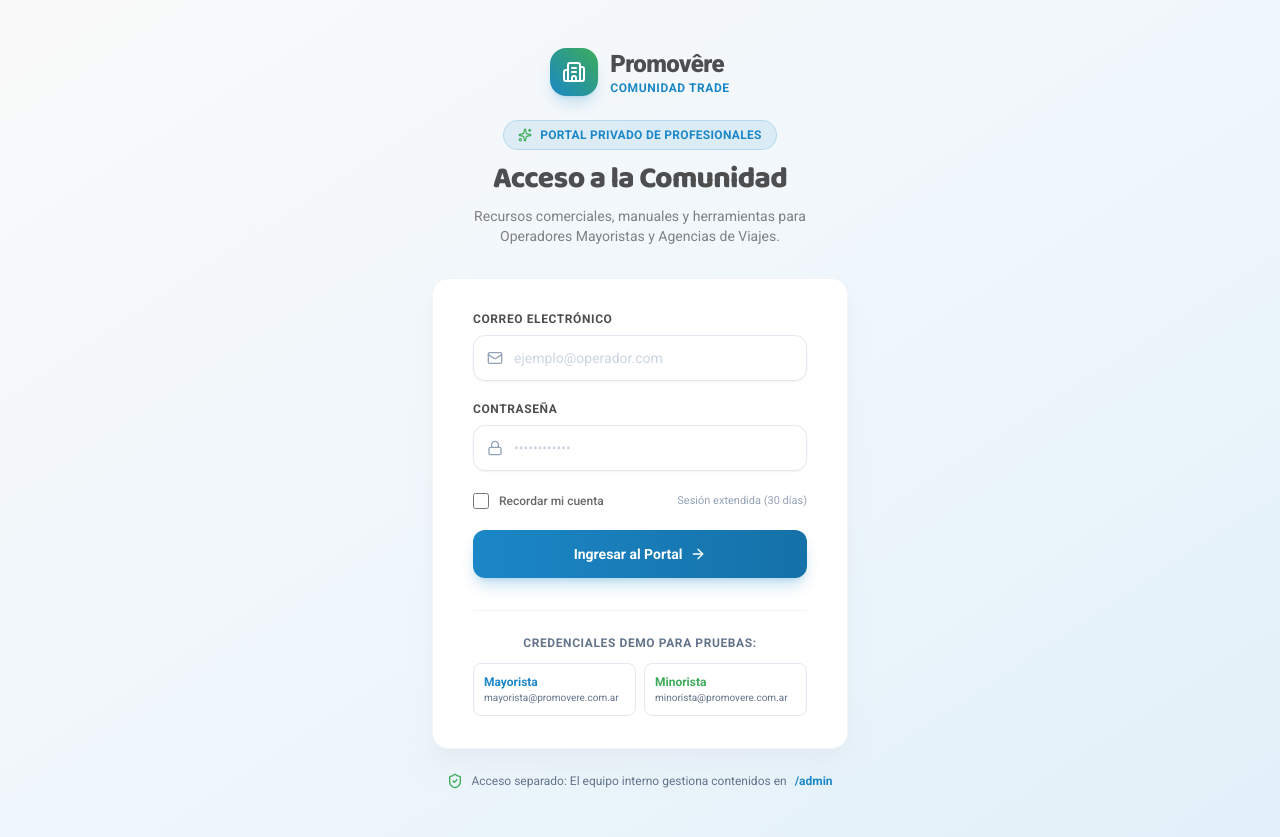
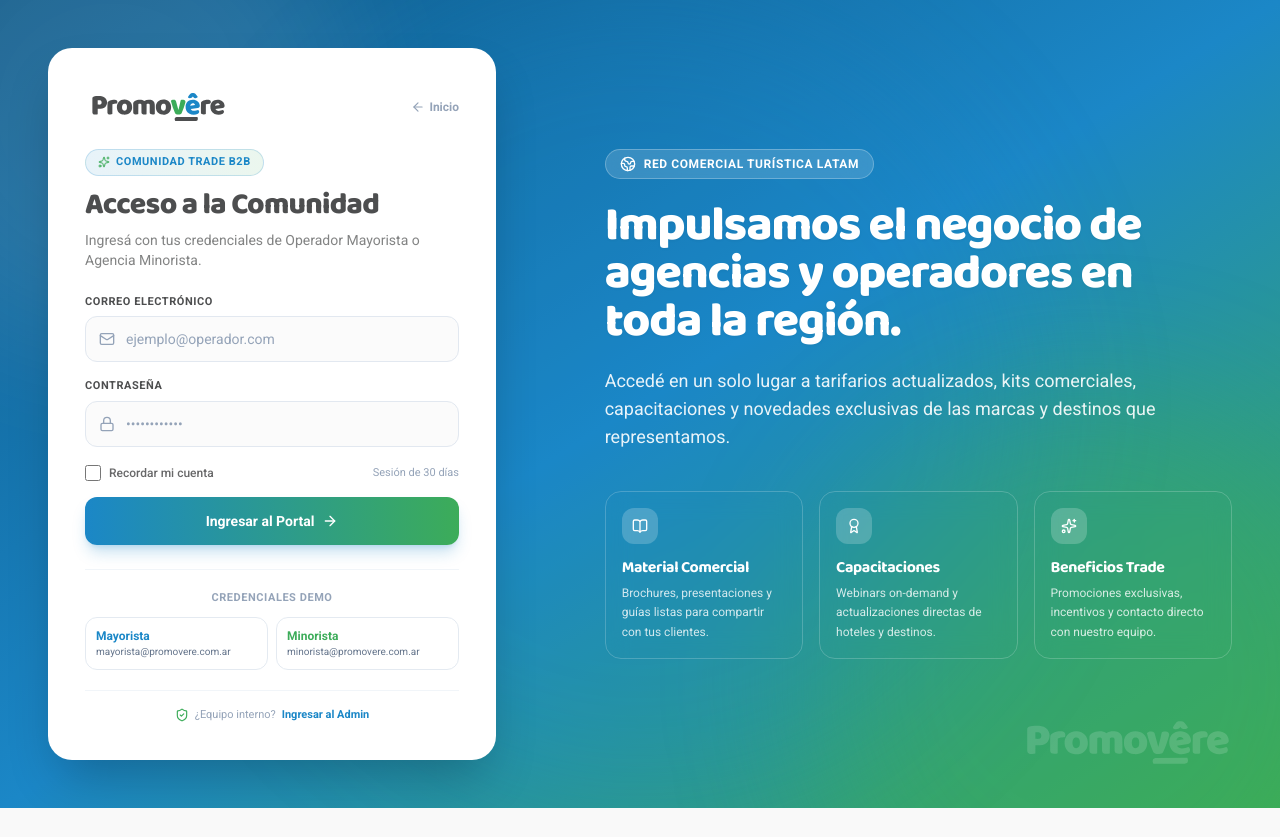
Before and after one commit to morsipan/promovere-plataforma, a Next.js app: page /comunidad/login in a window 1280 px wide. After the commit the page ends 808 px from the top, so only its background shows below. Built offline with nearby package versions, Linux system fonts and the light colour scheme.

Commit message:
feat(branding): apply official Promovere logo to admin login and brand gradient left-card layout to comunidad login

```diff
--- a/app/(frontend)/comunidad/login/page.tsx
+++ b/app/(frontend)/comunidad/login/page.tsx
@@ -3,7 +3,18 @@
 import { useState, useEffect } from 'react';
 import { useRouter } from 'next/navigation';
 import Link from 'next/link';
-import { Lock, Mail, ArrowRight, ShieldCheck, AlertCircle, Sparkles, Building2 } from 'lucide-react';
+import {
+  Lock,
+  Mail,
+  ArrowRight,
+  ShieldCheck,
+  AlertCircle,
+  Sparkles,
+  Globe2,
+  BookOpen,
+  Award,
+  ArrowLeft,
+} from 'lucide-react';
 
 const REMEMBERED_EMAIL_KEY = 'promovere_remembered_email';
 
@@ -57,7 +68,6 @@ export default function ComunidadLoginPage() {
         // Ignorar errores de storage
       }
 
-      // Redirigir al dashboard protegido de la comunidad
       router.push('/comunidad/dashboard');
       router.refresh();
     } catch (err: any) {
@@ -74,56 +84,90 @@ export default function ComunidadLoginPage() {
   };
 
   return (
-    <div className="min-h-screen bg-gradient-to-br from-[#f9f9f9] via-[#f0f7fc] to-[#e1f0f9] flex flex-col justify-center py-12 sm:px-6 lg:px-8">
-      <div className="sm:mx-auto sm:w-full sm:max-w-md text-center px-4">
-        {/* Logo Institucional */}
-        <Link href="/" className="inline-flex items-center gap-3 mb-6 group">
-          <div className="w-12 h-12 rounded-2xl bg-gradient-to-tr from-[#1b87c7] to-[#3cac59] flex items-center justify-center shadow-lg shadow-[#1b87c7]/20 group-hover:scale-105 transition-transform">
-            <Building2 className="w-6 h-6 text-white" />
-          </div>
-          <div className="text-left">
-            <span className="text-2xl font-black text-[#4d4e4f] tracking-tight block">
-              Promovêre
-            </span>
-            <span className="text-xs font-semibold text-[#1b87c7] uppercase tracking-wider block">
-              Comunidad Trade
-            </span>
-          </div>
+    <div className="relative min-h-screen w-full overflow-hidden bg-gradient-to-br from-[#0e5a8a] via-[#1b87c7] to-[#3cac59] flex items-center">
+      {/* Iluminación ambiental y formas sutiles de marca */}
+      <div
+        aria-hidden="true"
+        className="pointer-events-none absolute -top-32 -left-32 w-[30rem] h-[30rem] rounded-full bg-white/10 blur-3xl"
+      />
+      <div
+        aria-hidden="true"
+        className="pointer-events-none absolute -bottom-40 -right-24 w-[36rem] h-[36rem] rounded-full bg-[#3cac59]/40 blur-3xl"
+      />
+      <div
+        aria-hidden="true"
+        className="pointer-events-none absolute top-1/2 left-1/2 -translate-x-1/2 -translate-y-1/2 w-[50rem] h-[50rem] rounded-full bg-[#1b87c7]/20 blur-3xl"
+      />
+
+      {/* Marca de agua sutil del logo oficial en blanco */}
+      <img
+        src="/assets/SVG/logo-footer.svg"
+        alt=""
+        aria-hidden="true"
+        className="pointer-events-none select-none hidden lg:block absolute bottom-8 right-10 w-56 opacity-15"
+      />
+
+      {/* Contenedor principal centrado verticalmente: Caja blanca a la izquierda + Branding a la derecha */}
+      <div className="relative z-10 w-full max-w-7xl mx-auto px-4 sm:px-6 lg:px-12 py-10 sm:py-12">
+        <div className="grid grid-cols-1 lg:grid-cols-12 gap-10 lg:gap-14 items-center">
+          {/* =================================================================
+              LATERAL IZQUIERDO: Caja blanca centrada verticalmente para acceder
+             ================================================================= */}
+          <div className="lg:col-span-5 w-full max-w-md mx-auto lg:mx-0">
+            <div className="bg-white rounded-3xl shadow-2xl shadow-black/25 p-7 sm:p-9 border border-white/80">
+              {/* Encabezado con Logo Oficial de Promovêre */}
+              <div className="mb-6">
+                <div className="flex items-center justify-between mb-5">
+                  <Link href="/" className="inline-block group" aria-label="Volver al inicio de Promovêre">
+                    <img
+                      src="/assets/SVG/logo-principal.svg"
+                      alt="Promovêre"
+                      className="h-10 sm:h-11 w-auto object-contain transition-transform duration-200 group-hover:scale-[1.02]"
+                    />
                   </Link>
-
-        {/* Badge & Título */}
-        <div className="inline-flex items-center gap-2 px-3.5 py-1.5 rounded-full bg-[#1b87c7]/10 border border-[#1b87c7]/20 text-[#1b87c7] text-xs font-bold mb-3 uppercase tracking-wide">
-          <Sparkles className="w-3.5 h-3.5 text-[#3cac59]" />
-          Portal Privado de Profesionales
+                  <Link
+                    href="/"
+                    className="inline-flex items-center gap-1 text-xs font-semibold text-slate-400 hover:text-[#1b87c7] transition-colors"
+                  >
+                    <ArrowLeft className="w-3.5 h-3.5" />
+                    <span>Inicio</span>
+                  </Link>
                 </div>
 
-        <h2 className="text-2xl sm:text-3xl font-extrabold text-[#4d4e4f] tracking-tight">
+                <div className="inline-flex items-center gap-1.5 px-3 py-1 rounded-full bg-gradient-to-r from-[#1b87c7]/10 to-[#3cac59]/10 border border-[#1b87c7]/20 text-[#1b87c7] text-[11px] font-bold uppercase tracking-wider mb-3">
+                  <Sparkles className="w-3 h-3 text-[#3cac59]" />
+                  <span>Comunidad Trade B2B</span>
+                </div>
+
+                <h1 className="font-baloo text-2xl sm:text-3xl font-extrabold text-[#4d4e4f] tracking-tight leading-tight">
                   Acceso a la Comunidad
-        </h2>
-        <p className="mt-2 text-sm text-[#4d4e4f]/70 max-w-sm mx-auto">
-          Recursos comerciales, manuales y herramientas para Operadores Mayoristas y Agencias de Viajes.
+                </h1>
+                <p className="mt-1.5 text-xs sm:text-sm text-[#4d4e4f]/70 leading-relaxed">
+                  Ingresá con tus credenciales de Operador Mayorista o Agencia Minorista.
                 </p>
               </div>
 
-      <div className="mt-8 sm:mx-auto sm:w-full sm:max-w-md px-4">
-        <div className="bg-white py-8 px-6 shadow-xl shadow-slate-200/50 rounded-2xl sm:px-10 border border-slate-100">
               {error && (
-            <div className="mb-6 p-4 rounded-xl bg-red-50 border border-red-200 flex items-start gap-3">
-              <AlertCircle className="w-5 h-5 text-red-500 shrink-0 mt-0.5" />
+                <div className="mb-5 p-3.5 rounded-xl bg-red-50 border border-red-200 flex items-start gap-2.5">
+                  <AlertCircle className="w-4 h-4 text-red-500 shrink-0 mt-0.5" />
                   <p className="text-xs text-red-700 font-medium leading-relaxed">{error}</p>
                 </div>
               )}
 
-          <form onSubmit={handleSubmit} className="space-y-5">
+              <form onSubmit={handleSubmit} className="space-y-4">
                 <div>
-              <label className="block text-xs font-bold text-[#4d4e4f] uppercase tracking-wider mb-2">
+                  <label
+                    htmlFor="comunidad-email"
+                    className="block text-[11px] font-bold text-[#4d4e4f] uppercase tracking-wider mb-1.5"
+                  >
                     Correo Electrónico
                   </label>
-              <div className="relative rounded-xl shadow-sm">
+                  <div className="relative rounded-xl">
                     <div className="absolute inset-y-0 left-0 pl-3.5 flex items-center pointer-events-none text-slate-400">
                       <Mail className="w-4 h-4" />
                     </div>
                     <input
+                      id="comunidad-email"
                       type="email"
                       name="email"
                       autoComplete="email"
@@ -131,20 +175,24 @@ export default function ComunidadLoginPage() {
                       value={email}
                       onChange={(e) => setEmail(e.target.value)}
                       placeholder="ejemplo@operador.com"
-                  className="block w-full pl-10 pr-4 py-3 text-sm rounded-xl border border-slate-200 focus:ring-2 focus:ring-[#1b87c7] focus:border-transparent outline-none transition-all placeholder:text-slate-300"
+                      className="block w-full pl-10 pr-4 py-3 text-sm rounded-xl border border-slate-200 bg-[#f9f9f9]/60 focus:bg-white focus:ring-2 focus:ring-[#1b87c7] focus:border-transparent outline-none transition-all placeholder:text-slate-400 text-[#4d4e4f]"
                     />
                   </div>
                 </div>
 
                 <div>
-              <label className="block text-xs font-bold text-[#4d4e4f] uppercase tracking-wider mb-2">
+                  <label
+                    htmlFor="comunidad-password"
+                    className="block text-[11px] font-bold text-[#4d4e4f] uppercase tracking-wider mb-1.5"
+                  >
                     Contraseña
                   </label>
-              <div className="relative rounded-xl shadow-sm">
+                  <div className="relative rounded-xl">
                     <div className="absolute inset-y-0 left-0 pl-3.5 flex items-center pointer-events-none text-slate-400">
                       <Lock className="w-4 h-4" />
                     </div>
                     <input
+                      id="comunidad-password"
                       type="password"
                       name="password"
                       autoComplete="current-password"
@@ -152,15 +200,16 @@ export default function ComunidadLoginPage() {
                       value={password}
                       onChange={(e) => setPassword(e.target.value)}
                       placeholder="••••••••••••"
-                  className="block w-full pl-10 pr-4 py-3 text-sm rounded-xl border border-slate-200 focus:ring-2 focus:ring-[#1b87c7] focus:border-transparent outline-none transition-all placeholder:text-slate-300"
+                      className="block w-full pl-10 pr-4 py-3 text-sm rounded-xl border border-slate-200 bg-[#f9f9f9]/60 focus:bg-white focus:ring-2 focus:ring-[#1b87c7] focus:border-transparent outline-none transition-all placeholder:text-slate-400 text-[#4d4e4f]"
                     />
                   </div>
                 </div>
 
+                {/* Recordar cuenta */}
                 <div className="flex items-center justify-between pt-0.5">
                   <label
                     htmlFor="remember-me"
-                className="inline-flex items-center gap-2.5 cursor-pointer select-none group"
+                    className="inline-flex items-center gap-2 cursor-pointer select-none group"
                   >
                     <input
                       id="remember-me"
@@ -178,21 +227,19 @@ export default function ComunidadLoginPage() {
                           }
                         }
                       }}
-                  className="w-4 h-4 rounded border-slate-300 text-[#1b87c7] focus:ring-2 focus:ring-[#1b87c7]/30 accent-[#1b87c7] cursor-pointer transition-colors"
+                      className="w-4 h-4 rounded border-slate-300 text-[#1b87c7] focus:ring-2 focus:ring-[#1b87c7]/30 accent-[#1b87c7] cursor-pointer"
                     />
                     <span className="text-xs font-medium text-[#4d4e4f]/85 group-hover:text-[#1b87c7] transition-colors">
                       Recordar mi cuenta
                     </span>
                   </label>
-              <span className="text-[11px] text-slate-400">
-                Sesión extendida (30 días)
-              </span>
+                  <span className="text-[11px] text-slate-400">Sesión de 30 días</span>
                 </div>
 
                 <button
                   type="submit"
                   disabled={loading}
-              className="w-full flex items-center justify-center gap-2 py-3.5 px-4 rounded-xl text-white bg-gradient-to-r from-[#1b87c7] to-[#1571a8] hover:from-[#1571a8] hover:to-[#0f5b89] font-bold text-sm shadow-lg shadow-[#1b87c7]/25 hover:shadow-xl transition-all duration-200 active:scale-[0.99] disabled:opacity-50"
+                  className="w-full flex items-center justify-center gap-2 py-3.5 px-5 rounded-xl text-white bg-gradient-to-r from-[#1b87c7] to-[#3cac59] hover:from-[#1674ad] hover:to-[#32964c] font-bold text-sm shadow-lg shadow-[#1b87c7]/25 hover:shadow-xl transition-all duration-200 active:scale-[0.99] disabled:opacity-50 mt-2"
                 >
                   {loading ? (
                     <span>Validando credenciales...</span>
@@ -205,39 +252,103 @@ export default function ComunidadLoginPage() {
                 </button>
               </form>
 
-          {/* Accesos de prueba rápidos */}
-          <div className="mt-8 pt-6 border-t border-slate-100">
-            <p className="text-xs font-semibold text-slate-500 mb-3 text-center uppercase tracking-wider">
-              Credenciales Demo para Pruebas:
+              {/* Accesos Demo Rápidos */}
+              <div className="mt-6 pt-5 border-t border-slate-100">
+                <p className="text-[11px] font-semibold text-slate-400 mb-2.5 text-center uppercase tracking-wider">
+                  Credenciales Demo
                 </p>
                 <div className="grid grid-cols-2 gap-2">
                   <button
                     type="button"
                     onClick={() => fillDemo('mayorista@promovere.com.ar', 'PromovereMayorista2026!')}
-                className="p-2.5 rounded-lg border border-slate-200 text-left hover:border-[#1b87c7] hover:bg-[#f0f7fc] transition-colors"
+                    className="p-2.5 rounded-xl border border-slate-200/90 text-left hover:border-[#1b87c7] hover:bg-[#f0f7fc] transition-colors"
                   >
                     <span className="block text-xs font-bold text-[#1b87c7]">Mayorista</span>
-                <span className="block text-[10px] text-slate-500 truncate">mayorista@promovere.com.ar</span>
+                    <span className="block text-[10px] text-slate-500 truncate">
+                      mayorista@promovere.com.ar
+                    </span>
                   </button>
                   <button
                     type="button"
                     onClick={() => fillDemo('minorista@promovere.com.ar', 'PromovereMinorista2026!')}
-                className="p-2.5 rounded-lg border border-slate-200 text-left hover:border-[#3cac59] hover:bg-[#f2fbf4] transition-colors"
+                    className="p-2.5 rounded-xl border border-slate-200/90 text-left hover:border-[#3cac59] hover:bg-[#f2fbf4] transition-colors"
                   >
                     <span className="block text-xs font-bold text-[#3cac59]">Minorista</span>
-                <span className="block text-[10px] text-slate-500 truncate">minorista@promovere.com.ar</span>
+                    <span className="block text-[10px] text-slate-500 truncate">
+                      minorista@promovere.com.ar
+                    </span>
                   </button>
+                </div>
+              </div>
+
+              {/* Acceso interno */}
+              <div className="mt-5 pt-4 border-t border-slate-100 flex items-center justify-center gap-1.5 text-[11px] text-slate-400">
+                <ShieldCheck className="w-3.5 h-3.5 text-[#3cac59] shrink-0" />
+                <span>¿Equipo interno?</span>
+                <Link href="/admin" className="text-[#1b87c7] hover:underline font-bold">
+                  Ingresar al Admin
+                </Link>
               </div>
             </div>
           </div>
 
-        {/* Nota de Seguridad de Arquitectura */}
-        <div className="mt-6 text-center text-xs text-slate-500 flex items-center justify-center gap-2">
-          <ShieldCheck className="w-4 h-4 text-[#3cac59]" />
-          <span>Acceso separado: El equipo interno gestiona contenidos en </span>
-          <Link href="/admin" className="text-[#1b87c7] hover:underline font-bold">
-            /admin
-          </Link>
+          {/* =================================================================
+              LATERAL DERECHO: Presencia de marca sobre el degradé corporativo
+             ================================================================= */}
+          <div className="hidden lg:flex lg:col-span-7 flex-col justify-center text-white pl-4 xl:pl-10">
+            <div className="inline-flex items-center gap-2 self-start px-3.5 py-1.5 rounded-full bg-white/15 backdrop-blur-md border border-white/25 text-white text-xs font-bold uppercase tracking-wider mb-6">
+              <Globe2 className="w-4 h-4 text-white" />
+              <span>Red Comercial Turística LATAM</span>
+            </div>
+
+            <h2 className="font-baloo text-4xl xl:text-5xl font-extrabold text-white tracking-tight leading-[1.12] drop-shadow-sm mb-5 max-w-2xl">
+              Impulsamos el negocio de agencias y operadores en toda la región.
+            </h2>
+
+            <p className="font-sans text-base xl:text-lg text-white/90 leading-relaxed max-w-xl mb-10">
+              Accedé en un solo lugar a tarifarios actualizados, kits comerciales, capacitaciones y
+              novedades exclusivas de las marcas y destinos que representamos.
+            </p>
+
+            {/* Tarjetas glassmórficas de valor */}
+            <div className="grid grid-cols-1 xl:grid-cols-3 gap-4 max-w-2xl">
+              <div className="rounded-2xl bg-white/12 backdrop-blur-md border border-white/20 p-4">
+                <div className="w-9 h-9 rounded-xl bg-white/20 flex items-center justify-center mb-3">
+                  <BookOpen className="w-4 h-4 text-white" />
+                </div>
+                <h3 className="font-baloo text-base font-bold text-white mb-1">
+                  Material Comercial
+                </h3>
+                <p className="text-xs text-white/80 leading-relaxed">
+                  Brochures, presentaciones y guías listas para compartir con tus clientes.
+                </p>
+              </div>
+
+              <div className="rounded-2xl bg-white/12 backdrop-blur-md border border-white/20 p-4">
+                <div className="w-9 h-9 rounded-xl bg-white/20 flex items-center justify-center mb-3">
+                  <Award className="w-4 h-4 text-white" />
+                </div>
+                <h3 className="font-baloo text-base font-bold text-white mb-1">
+                  Capacitaciones
+                </h3>
+                <p className="text-xs text-white/80 leading-relaxed">
+                  Webinars on-demand y actualizaciones directas de hoteles y destinos.
+                </p>
+              </div>
+
+              <div className="rounded-2xl bg-white/12 backdrop-blur-md border border-white/20 p-4">
+                <div className="w-9 h-9 rounded-xl bg-white/20 flex items-center justify-center mb-3">
+                  <Sparkles className="w-4 h-4 text-white" />
+                </div>
+                <h3 className="font-baloo text-base font-bold text-white mb-1">
+                  Beneficios Trade
+                </h3>
+                <p className="text-xs text-white/80 leading-relaxed">
+                  Promociones exclusivas, incentivos y contacto directo con nuestro equipo.
+                </p>
+              </div>
+            </div>
+          </div>
         </div>
       </div>
     </div>
--- a/components/admin/Logo.tsx
+++ b/components/admin/Logo.tsx
@@ -6,56 +6,88 @@ export const Logo: React.FC = () => {
   return (
     <div
       suppressHydrationWarning
-      style={{ display: 'flex', alignItems: 'center', gap: '12px', padding: '10px 0' }}
+      style={{
+        display: 'flex',
+        flexDirection: 'column',
+        alignItems: 'center',
+        justifyContent: 'center',
+        gap: '10px',
+        padding: '8px 0 4px',
+        width: '100%',
+      }}
     >
+      {/* Logotipo oficial Promovêre (adaptativo a modo claro y modo oscuro de Payload) */}
+      <svg
+        xmlns="http://www.w3.org/2000/svg"
+        viewBox="0 0 200 60"
+        aria-label="Promovêre"
+        style={{
+          width: '210px',
+          maxWidth: '100%',
+          height: 'auto',
+          display: 'block',
+        }}
+      >
+        <path
+          fill="var(--theme-text, #4d4e4f)"
+          d="M150.55,48.97l-27.74.04c-.9-1.26-1.2-2.93-.19-4.19.49-.61,1.81-1.02,2.71-1.02l27.66-.05c.57,1.27.91,2.92.12,4.16-.36.57-1.64,1.05-2.55,1.06Z"
+        />
+        <g fill="var(--theme-text, #4d4e4f)">
+          <path d="M83.73,39.81c-2.41.44-6.88.98-6.9-2.39l-.07-10.15c0-.6-.15-1.08-.51-1.37-.68-.56-3.18-.62-3.66.19l-.12,13.59c-.7.61-3.5.41-3.99.42-1.52.01-2.86-.98-2.87-2.72l-.06-12.33c0-1.48,1.18-2.45,2.25-3.26,3.57-2.09,9.52-2.7,12.89-.03,2.62-1.72,5.56-2.09,8.61-1.52s5.38,2.9,5.59,6.19c.27,4.31.08,8.65.07,13.01-1.32,1.07-6.91,1.42-6.92-1.95l-.03-10.22c0-.59-.17-1.08-.51-1.37-.67-.56-3.17-.62-3.67.19l-.1,13.73Z" />
+          <path d="M117.11,31.32c-.58,6.78-6.12,9.9-12.16,9.04-4.99-.71-8.52-4.52-8.54-9.57v-1.27c-.02-5.75,4.5-9.48,10.09-9.59s10.21,3.56,10.62,9.26c.05.71.05,1.36-.02,2.14ZM109.02,34.06c1.08-1.24.97-2.76,1.01-4.3.04-1.64-.31-3.35-1.98-4.08-.71-.31-2.08-.34-2.78.07-2.36,1.4-2.34,6.6-.63,8.43,1.12,1.2,3.28,1.14,4.38-.12Z" />
+          <g>
+            <path d="M64.12,31.46c-.56,6.81-6.37,9.83-12.56,8.82-5.05-.82-8.04-4.82-8.19-9.7-.18-6.14,4.16-10.76,10.43-10.64,6.63.12,10.88,4.72,10.32,11.52ZM56.03,34.06c1.08-1.24.97-2.76,1.01-4.3.04-1.64-.31-3.35-1.98-4.08-.71-.31-2.08-.34-2.78.07-2.36,1.4-2.34,6.6-.63,8.43,1.12,1.2,3.28,1.14,4.38-.12Z" />
+            <g>
+              <path d="M17.29,32.53l-.03,7.39c-1.36.49-2.63.28-3.99.37-1.76.11-3.24-.93-3.24-2.79l-.02-19.22c0-1.16.47-1.86,1.52-2.28,2.23-.91,4.56-1,7-1.01,2.83,0,5.68.32,8.02,2.03,4.65,3.39,4.42,9.95.66,13.41-2.51,2.3-6.41,2.14-9.92,2.11ZM22.6,23.89c.01-1.63-.74-2.63-2.25-3-.96-.23-1.99-.13-3.08-.11v5.98c1.17-.07,2.33.15,3.35-.09,1.45-.34,1.96-1.31,1.98-2.78Z" />
+              <path d="M37.2,39.61c-1.47.8-6.75,1.17-6.68-1.89.12-4.63-.26-9.24.16-13.86.85-3.12,10.57-5.4,12.75-2.59.67.86.68,1.88.52,2.9-.12.76-.51,1.17-1.33,1.22-1.8.11-3.54.36-5.34.96l-.08,13.25Z" />
+            </g>
+          </g>
+        </g>
+        {/* "v" en Verde Corporativo y "ê" en Azul Brillante */}
+        <g>
+          <path
+            fill="#3cac59"
+            d="M136.59,24c-1.29,4.94-2.91,9.55-5,14.08-.23.51-.53,1.23-1.05,1.47-2.24,1.04-7.04,1.29-8.09-1.3-2.17-5.37-4.15-10.78-5.56-16.53.71-1.2,2.54-1.61,3.84-1.46,1.51-.15,2.8.66,3.19,2.1l3.13,11.77c1.26-4.37,2.05-8.65,3.08-13.08.62-.86,2.35-.83,3.33-.8,1.11-.08,1.95.21,2.56.85.69.73.89,1.71.58,2.88Z"
+          />
+          <g fill="#1b87c7">
+            <path d="M143.77,32.84c1.69,3.7,7.06,2.38,10.04,1.18.9.02,1.63,1.77,1.6,2.59-.05.94-.64,2.17-1.71,2.66-3.8,1.73-8.4,1.67-12.06-.38s-4.99-5.99-4.76-9.94c.31-5.4,4.16-8.76,9.6-8.99,5.1-.21,9.54,3.05,9.77,8.28.07,1.67-1.07,2.9-2.67,3.13l-9.82,1.46ZM149.78,27.19c-.59-1.65-2.12-2.5-3.83-2.13-1.44.31-2.64,1.49-2.72,3.23l6.55-1.1Z" />
+            <path d="M148.71,17.68c-.97-.37-1.45-.86-1.97-1.85-1.21,2.81-5.53,2.5-6.29,1.56-.19-.24-.44-.95-.15-1.33,3.24-4.31,2.84-5.63,8.43-4.87.87.12,1.19.69,1.63,1.21,1.12,1.35,2.32,2.54,3.19,4.12-1.18,1.49-3.01,1.85-4.83,1.15Z" />
+          </g>
+        </g>
+        <g fill="var(--theme-text, #4d4e4f)">
+          <path d="M177.38,32.88c2.24,3.71,7.02,2.32,10.18,1.16.9,0,1.63,1.77,1.59,2.58-.04.96-.65,2.17-1.7,2.65-3.49,1.63-7.54,1.62-11.11.13-4.25-1.77-6-6.06-5.73-10.44.34-5.41,4.16-8.76,9.61-8.99,5.1-.21,9.54,3.05,9.77,8.28.08,1.68-1.07,2.9-2.67,3.13l-9.95,1.49ZM183.52,27.19c-.59-1.65-2.12-2.5-3.83-2.13-1.44.31-2.64,1.49-2.72,3.23l6.55-1.1Z" />
+          <path d="M164.42,39.61c-1.19.86-6.63.92-6.63-1.4,0-4.8-.23-9.56.09-14.35.91-3.15,10.85-5.49,12.87-2.44.83,1.25.65,3.9-.92,3.99-1.8.1-3.54.36-5.34.95l-.08,13.25Z" />
+        </g>
+      </svg>
+
+      {/* Etiqueta institucional con acento de marca */}
       <div
         suppressHydrationWarning
         style={{
-          width: '44px',
-          height: '44px',
-          borderRadius: '12px',
-          background: 'linear-gradient(135deg, #1b87c7 0%, #3cac59 100%)',
-          display: 'flex',
+          display: 'inline-flex',
           alignItems: 'center',
-          justifyContent: 'center',
-          color: '#ffffff',
-          fontWeight: 900,
-          fontSize: '22px',
-          boxShadow: '0 4px 14px rgba(27, 135, 199, 0.3)',
-          flexShrink: 0,
+          gap: '6px',
+          padding: '4px 12px',
+          borderRadius: '9999px',
+          background: 'linear-gradient(90deg, rgba(27, 135, 199, 0.14) 0%, rgba(60, 172, 89, 0.14) 100%)',
+          border: '1px solid rgba(27, 135, 199, 0.28)',
+          fontSize: '10px',
+          fontWeight: 700,
+          letterSpacing: '1.4px',
+          textTransform: 'uppercase',
+          color: '#1b87c7',
         }}
       >
-        P
-      </div>
-      <div
-        suppressHydrationWarning
-        style={{ display: 'flex', flexDirection: 'column', textAlign: 'left' }}
-      >
         <span
-          suppressHydrationWarning
           style={{
-            fontSize: '22px',
-            fontWeight: 900,
-            color: '#4d4e4f',
-            letterSpacing: '-0.5px',
-            lineHeight: 1.1,
+            width: '6px',
+            height: '6px',
+            borderRadius: '50%',
+            backgroundColor: '#3cac59',
+            display: 'inline-block',
           }}
-        >
-          Promovêre
-        </span>
-        <span
-          suppressHydrationWarning
-          style={{
-            fontSize: '10px',
-            fontWeight: 800,
-            color: '#1b87c7',
-            textTransform: 'uppercase',
-            letterSpacing: '1.2px',
-            marginTop: '3px',
-          }}
-        >
-          Panel de Administración
-        </span>
+        />
+        <span>Panel de Administración</span>
       </div>
     </div>
   );
```
Lines whose indentation alone changed are shown as unchanged.
